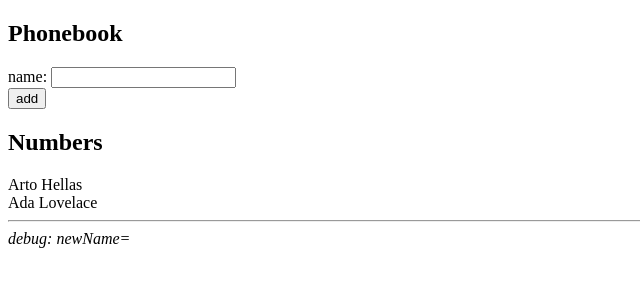
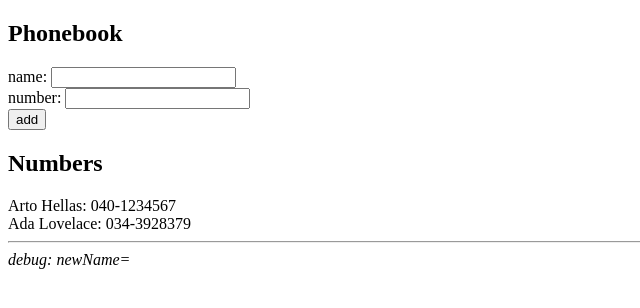
Before and after one commit to AndiSwiss/fullstackopen-2022, a React (Create React App) app in the folder part2/phonebook/: page / in a window 1280 px wide. Shown: the top 308 px of the page, without its empty margins (0-640 px from the left). Built offline with nearby package versions, Linux system fonts and the light colour scheme.

Commit message:
FEATURE: finish exercise 2.8

```diff
--- a/part2/phonebook/src/App.js
+++ b/part2/phonebook/src/App.js
@@ -2,10 +2,11 @@
 
 const App = () => {
   const [persons, setPersons] = useState([
-    {name: 'Arto Hellas'},
-    {name: 'Ada Lovelace'}
+    {name: 'Arto Hellas', number: '040-1234567'},
+    {name: 'Ada Lovelace', number: '034-3928379'}
   ])
   const [newName, setNewName] = useState('')
+  const [newNumber, setNewNumber] = useState('')
 
   const addPerson = (event) => {
     event.preventDefault()
@@ -15,9 +16,11 @@
     } else {
       const personObject = {
         name: newName,
+        number: newNumber,
       }
       setPersons(persons.concat(personObject))
       setNewName('')
+      setNewNumber('')
     }
   }
 
@@ -25,19 +28,22 @@
     setNewName(event.target.value)
   }
 
+  const handleNumberChange = (event) => {
+    setNewNumber(event.target.value)
+  }
+
   return (<>
     <h2>Phonebook</h2>
     <form onSubmit={addPerson}>
-      <div>
-        name: <input value={newName} onChange={handleNameChange}/>
-      </div>
+      <div>name: <input value={newName} onChange={handleNameChange}/></div>
+      <div>number: <input value={newNumber} onChange={handleNumberChange}/></div>
       <div>
         <button type="submit">add</button>
       </div>
     </form>
 
     <h2>Numbers</h2>
-    {persons.map(person => <div key={person.name}>{person.name}</div>)}
+    {persons.map(person => <div key={person.name}>{person.name}: {person.number}</div>)}
 
     {/* TODO: debugging section */}
     <hr/>
```
